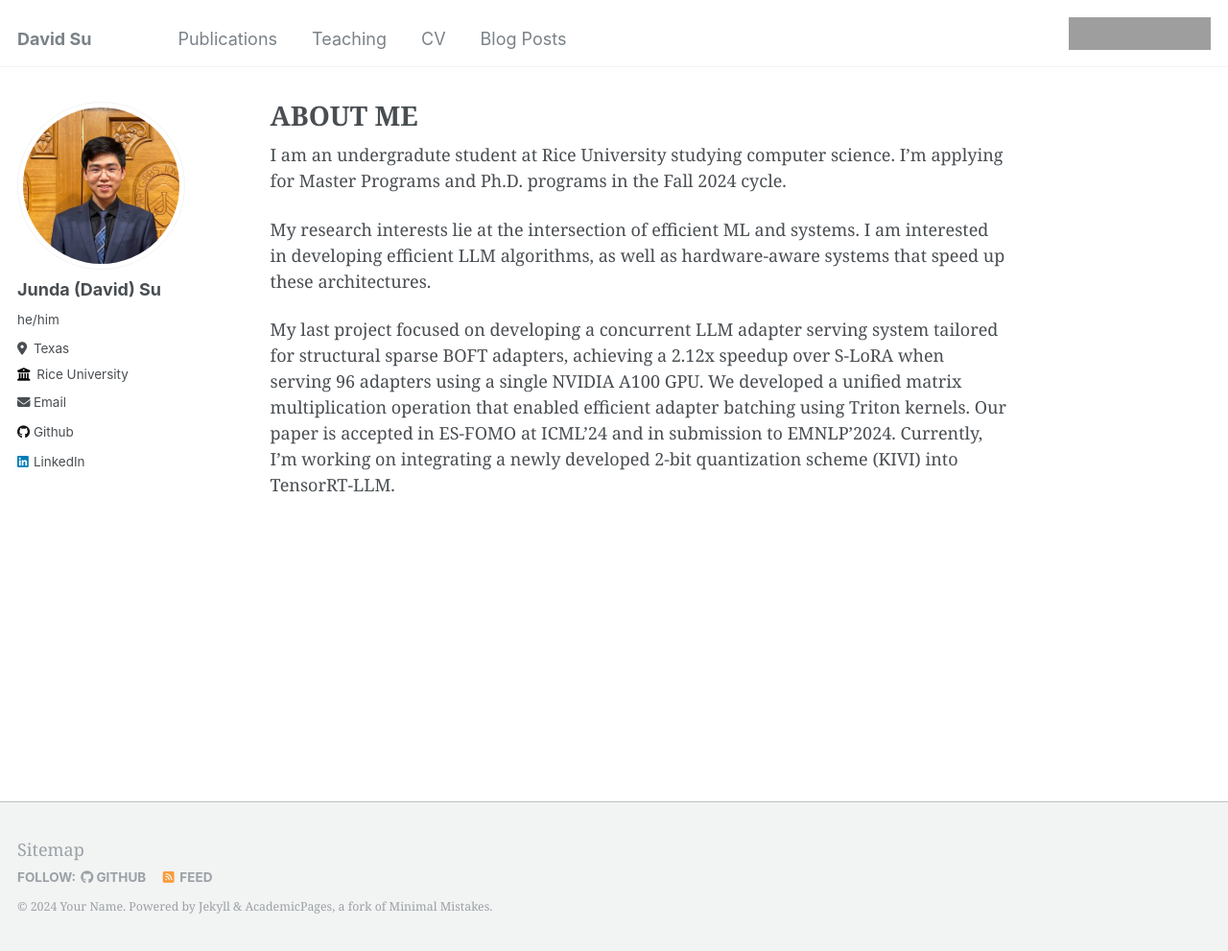
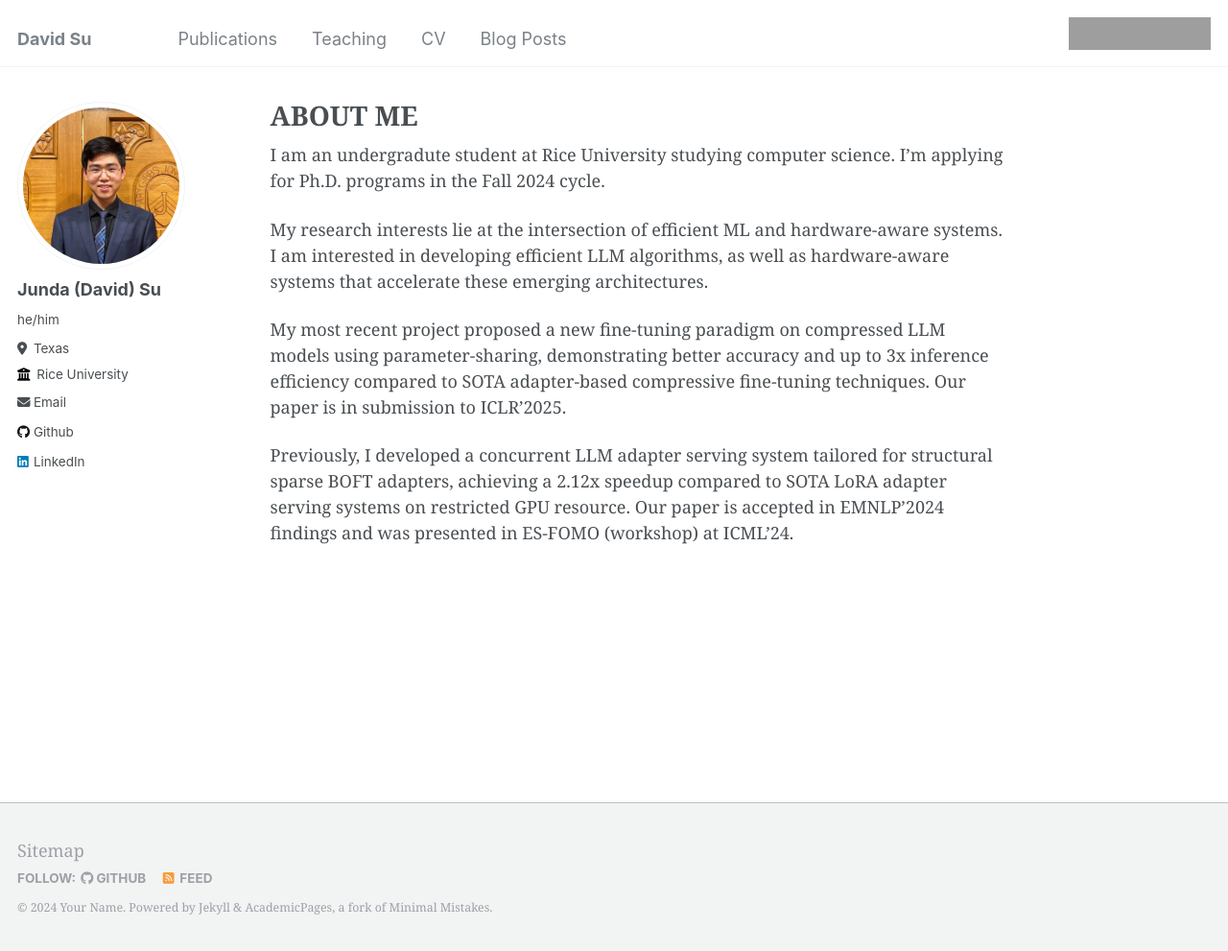
Before and after one commit to Davids048/Davids048.github.io, a Jekyll site: the page built from _pages/about.md, in a window 1280 px wide and 991 px high. Shown: the whole window at 96% size. Built offline with Jekyll 4.4.1, drawn with Linux system fonts in a browser that asks for light colours; grey boxes are pictures that could not be loaded.

Commit message:
Update new research experience on About and CV
Mentioned ICLR paper in About.md
Changed CV to updated version that has the new experience
Fixed typo in teaching page

```diff
--- a/_config.yml
+++ b/_config.yml
@@ -137,7 +137,7 @@ social:
 
 # Analytics
 analytics:
-  provider               :  "false" # false (default), "google", "google-universal", "google-analytics-4", "custom"
+  provider               :  "google" # false (default), "google", "google-universal", "google-analytics-4", "custom"
   google:
     tracking_id          :
 
--- a/_pages/about.md
+++ b/_pages/about.md
@@ -6,8 +6,10 @@ redirect_from:
   - /about/
   - /about.html
 ---
-I am an undergradute student at Rice University studying computer science. I’m applying for Master Programs and Ph.D. programs in the Fall 2024 cycle.
+I am an undergradute student at Rice University studying computer science. I’m applying for Ph.D. programs in the Fall 2024 cycle.
 
-My research interests lie at the intersection of efficient ML and systems. I am interested in developing efficient LLM algorithms, as well as hardware-aware systems that speed up these architectures.
+My research interests lie at the intersection of efficient ML and hardware-aware systems. I am interested in developing efficient LLM algorithms, as well as hardware-aware systems that accelerate these emerging architectures.
 
-My last project focused on developing a concurrent LLM adapter serving system tailored for structural sparse BOFT adapters, achieving a 2.12x speedup over S-LoRA when serving 96 adapters using a single NVIDIA A100 GPU. We developed a unified matrix multiplication operation that enabled efficient adapter batching using Triton kernels. Our paper is accepted in ES-FOMO at ICML'24 and in submission to EMNLP'2024. Currently, I'm working on integrating a newly developed 2-bit quantization scheme (KIVI) into TensorRT-LLM.
+My most recent project proposed a new fine-tuning paradigm on compressed LLM models using parameter-sharing, demonstrating better accuracy and up to 3x inference efficiency compared to SOTA adapter-based compressive fine-tuning techniques. Our paper is in submission to ICLR'2025.
+
+Previously, I developed a concurrent LLM adapter serving system tailored for structural sparse BOFT adapters, achieving a 2.12x speedup compared to SOTA LoRA adapter serving systems on restricted GPU resource. Our paper is accepted in EMNLP'2024 findings and was presented in ES-FOMO (workshop) at ICML'24.
```
Also changed, not shown: _pages/teaching.md (+1 -1 lines), 1 other file.
